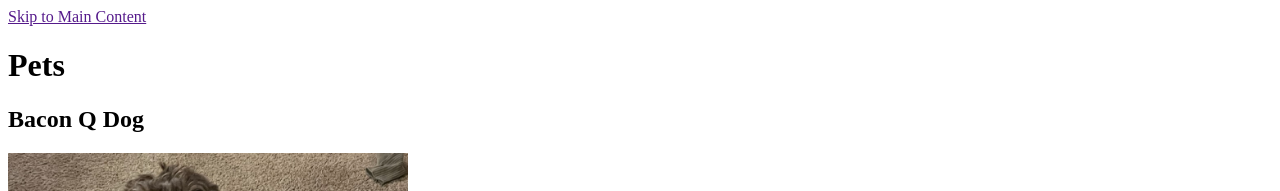
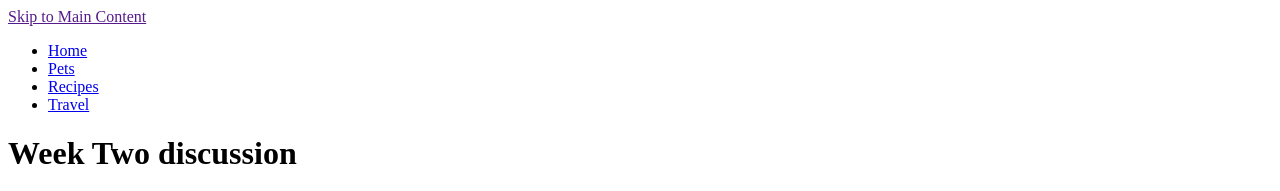
Before and after one commit to ccannrt/539week2, a plain HTML site: page pets.html in a window 1280 px wide. Shown: the top 191 px of the page. Drawn offline with Linux system fonts and the light colour scheme.

Commit message:
Add files via upload

```diff
--- a/pets.html
+++ b/pets.html
@@ -7,6 +7,18 @@
 </head>
 <body>
     <a href = "">Skip to Main Content</a>
+    <header>
+        <nav>
+            <ul>
+                <li><a href = "index.html">Home</a></li>
+                <li><a href = "pets.html">Pets</a></li>
+                <li><a href = "recipes.html">Recipes</a></li>
+                <li><a href = "travel.html">Travel</a></li>
+            </ul>
+        </nav>
+        <h1>Week Two discussion</h1>
+
+    </header>
     <main>
         <h1>Pets</h1>
         <div>
```
Also changed, not shown: index.html (+3 -3 lines), travel.html (+3 -3 lines).
